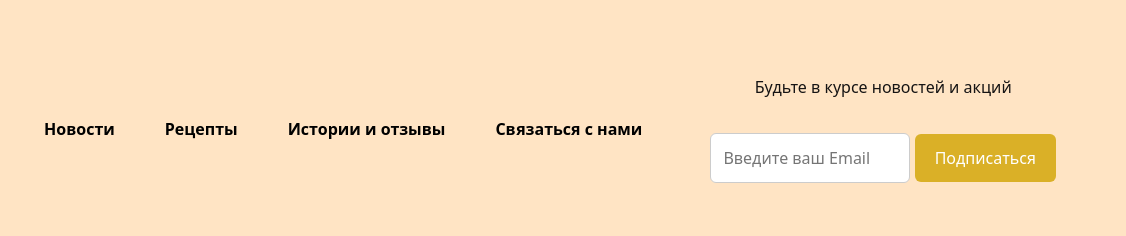
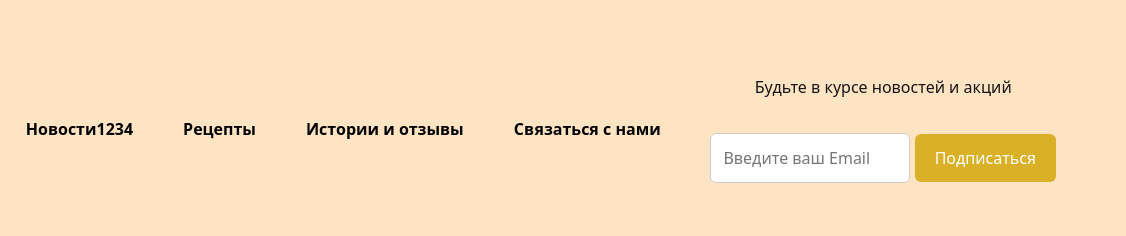
Before and after one commit to CrimsonDawn99/Booze, a plain HTML site: page index.html in a window 1280 px wide. Shown: the top 236 px of the page, 154-1280 px from the left. Drawn offline with nearby package versions, Linux system fonts and the light colour scheme.

Commit message:
1234
я изменил в "Новости " на "Новости1234 "

```diff
--- a/index.html
+++ b/index.html
@@ -19,7 +19,7 @@
                 src="https://encrypted-tbn0.gstatic.com/images?q=tbn:ANd9GcQ9KxlKUQdXReMX8fHCWVThFjHtmUnIvjpXxQ&s"
                 width="100" alt=""></a>
         <nav>
-            <a href="news.html">Новости</a>
+            <a href="news.html">Новости1234</a>
             <a href="recipes.html">Рецепты</a>
             <a href="story.html">Истории и отзывы</a>
             <a href="https://wa.me/77771263672" target="_blank" class="whatsupp-button" >Связаться с нами</a>
```
